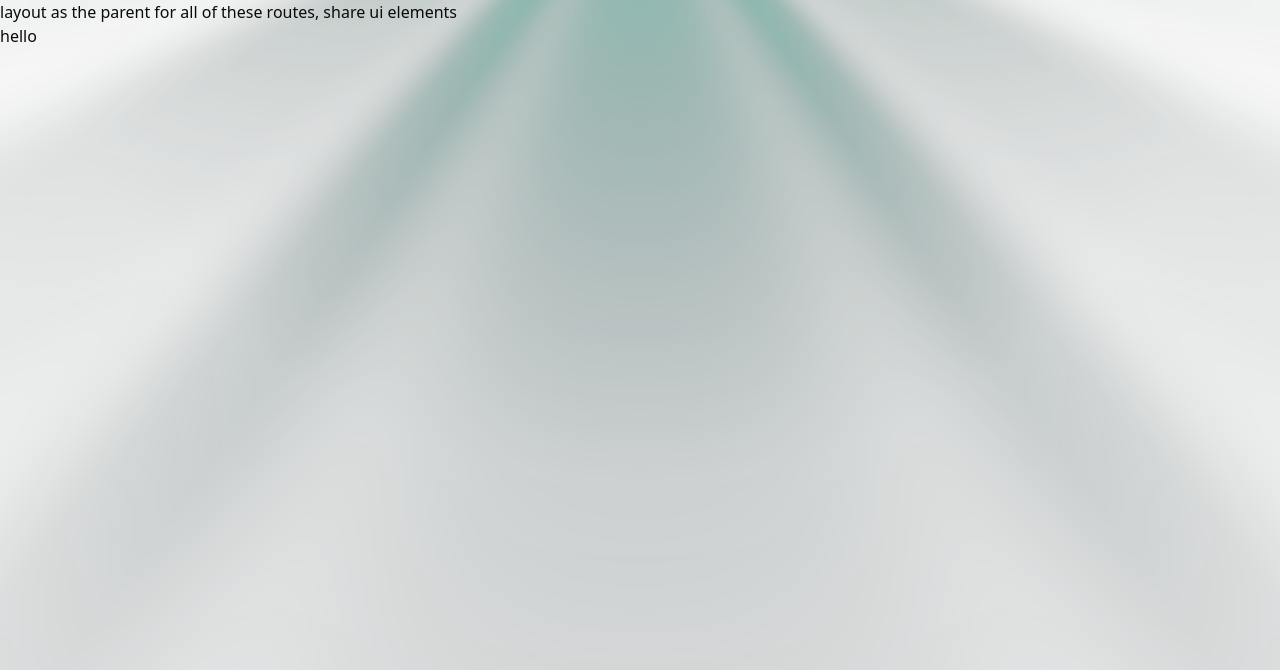
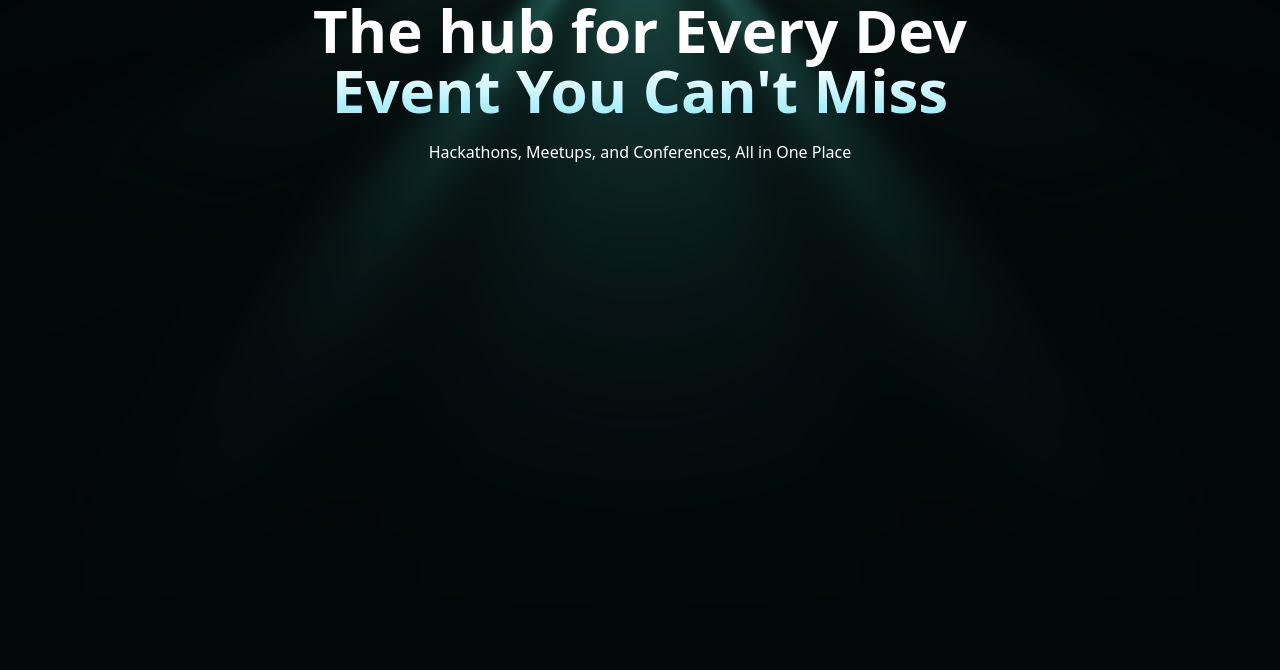
Before and after one commit to linhaishe/nextjs_demo, a Next.js app: page / in a window 1280 px wide. Shown: the top 670 px of the page. Built offline with nearby package versions, Linux system fonts and the light colour scheme.

Commit message:
feat: upd layout and global css

```diff
--- a/app/globals.css
+++ b/app/globals.css
@@ -11,11 +11,13 @@
   --color-dark-100: #0d161a;
   --color-dark-200: #182830;
   --radius: 0.625rem;
+  --background: #030708;
+  --foreground: #ffffff;
   --card: oklch(1 0 0);
   --card-foreground: oklch(0.145 0 0);
   --popover: oklch(1 0 0);
   --popover-foreground: oklch(0.145 0 0);
-  --primary: oklch(0.205 0 0);
+  --primary: #59deca;
   --primary-foreground: oklch(0.985 0 0);
   --secondary: oklch(0.97 0 0);
   --secondary-foreground: oklch(0.205 0 0);
@@ -40,8 +42,6 @@
   --sidebar-accent-foreground: oklch(0.205 0 0);
   --sidebar-border: oklch(0.922 0 0);
   --sidebar-ring: oklch(0.708 0 0);
-  --background: oklch(1 0 0);
-  --foreground: oklch(0.145 0 0);
 }
 
 @theme inline {
@@ -271,46 +271,3 @@
     }
   }
 }
-
-.dark {
-  --background: oklch(0.145 0 0);
-  --foreground: oklch(0.985 0 0);
-  --card: oklch(0.205 0 0);
-  --card-foreground: oklch(0.985 0 0);
-  --popover: oklch(0.205 0 0);
-  --popover-foreground: oklch(0.985 0 0);
-  --primary: oklch(0.922 0 0);
-  --primary-foreground: oklch(0.205 0 0);
-  --secondary: oklch(0.269 0 0);
-  --secondary-foreground: oklch(0.985 0 0);
-  --muted: oklch(0.269 0 0);
-  --muted-foreground: oklch(0.708 0 0);
-  --accent: oklch(0.269 0 0);
-  --accent-foreground: oklch(0.985 0 0);
-  --destructive: oklch(0.704 0.191 22.216);
-  --border: oklch(1 0 0 / 10%);
-  --input: oklch(1 0 0 / 15%);
-  --ring: oklch(0.556 0 0);
-  --chart-1: oklch(0.488 0.243 264.376);
-  --chart-2: oklch(0.696 0.17 162.48);
-  --chart-3: oklch(0.769 0.188 70.08);
-  --chart-4: oklch(0.627 0.265 303.9);
-  --chart-5: oklch(0.645 0.246 16.439);
-  --sidebar: oklch(0.205 0 0);
-  --sidebar-foreground: oklch(0.985 0 0);
-  --sidebar-primary: oklch(0.488 0.243 264.376);
-  --sidebar-primary-foreground: oklch(0.985 0 0);
-  --sidebar-accent: oklch(0.269 0 0);
-  --sidebar-accent-foreground: oklch(0.985 0 0);
-  --sidebar-border: oklch(1 0 0 / 10%);
-  --sidebar-ring: oklch(0.556 0 0);
-}
-
-.light-rays-container {
-  width: 100%;
-  height: 100%;
-  position: relative;
-  pointer-events: none;
-  z-index: 3;
-  overflow: hidden;
-}
--- a/app/layout.tsx
+++ b/app/layout.tsx
@@ -42,9 +42,9 @@ export default function RootLayout({
             className="custom-rays"
           />
         </div>
-        <div>
+        {/* <div>
           layout as the parent for all of these routes, share ui elements
-        </div>
+        </div> */}
         {children}
       </body>
     </html>
--- a/app/page.tsx
+++ b/app/page.tsx
@@ -1,10 +1,9 @@
-import Hello from "@/components/hello";
 
 const Home = () => {
-  console.log("Home page loaded");
   return (
     <div>
-      <Hello />
+      <h1 className="text-center">The hub for Every Dev < br /> Event You Can&apos;t Miss</h1>
+      <p className="text-center mt-5">Hackathons, Meetups, and Conferences, All in One Place</p>
     </div>
   );
 };
--- a/components/hello.jsx
+++ /dev/null
@@ -1,8 +0,0 @@
-'use client'
-import React from "react";
-
-const Hello = () => {
-  return console.log("hello component rendered"), (<div>hello</div>);
-};
-
-export default Hello;
```
Also changed, not shown: components/exploreBtn.tsx (added), 1 other file (tests, documents, lock files or other folders).
